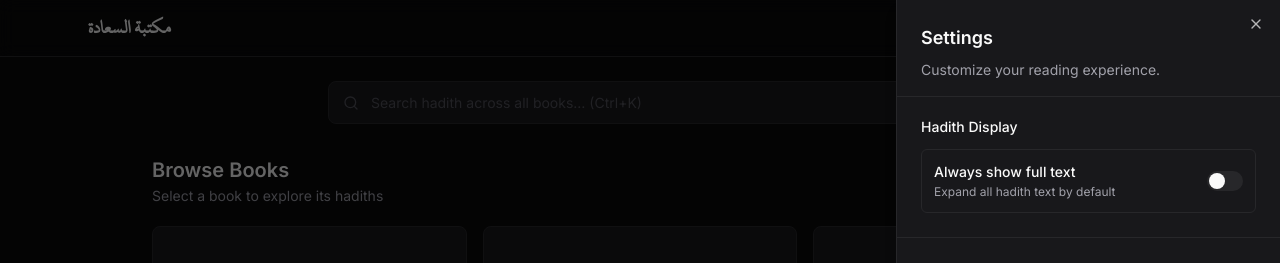
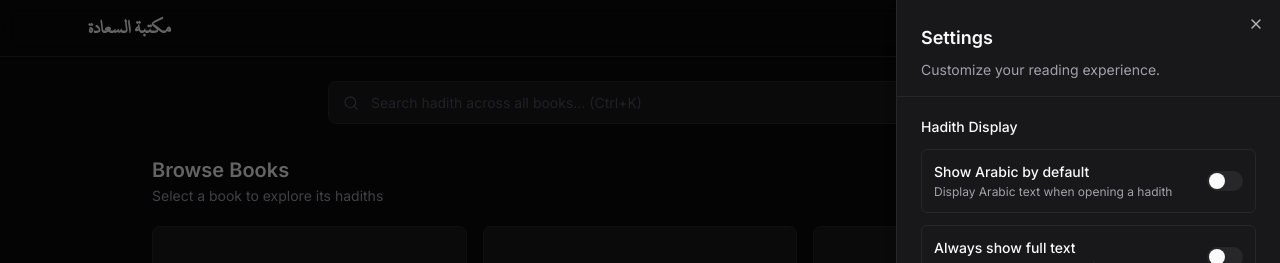
Before and after one commit to MMZaini/saadah-library, a Next.js app: page / in a window 1280 px wide. Both pictures are taken after a click on the button "Settings". Shown: the top 263 px of the page. Built offline with nearby package versions, Linux system fonts and the light colour scheme; grey boxes are pictures that could not be loaded.

Commit message:
arabic by default option

```diff
--- a/components/HadithCard.tsx
+++ b/components/HadithCard.tsx
@@ -150,13 +150,16 @@ const HadithCard = ({
   showNotesToggle = false,
   notesVisible = false,
   onToggleNotes,
-  showArabicByDefault = false,
+  showArabicByDefault,
   highlightQuery,
 }: HadithCardProps) => {
   const { settings } = useSettings()
   const { addBookmark, removeBookmark, isBookmarked } = useBookmarks()
 
-  const [showArabic, setShowArabic] = useState(showArabicByDefault)
+  // Resolve initial Arabic visibility: explicit prop wins, otherwise use the global setting
+  const resolvedArabicDefault = showArabicByDefault ?? settings.defaultLanguage === 'arabic'
+
+  const [showArabic, setShowArabic] = useState(resolvedArabicDefault)
   const [expanded, setExpanded] = useState(settings.alwaysShowFullHadith)
   const [arabicExpanded, setArabicExpanded] = useState(true)
   const arabicRef = useRef<HTMLDivElement | null>(null)
@@ -170,8 +173,8 @@ const HadithCard = ({
   }, [settings.alwaysShowFullHadith])
 
   useEffect(() => {
-    setShowArabic(showArabicByDefault)
-  }, [showArabicByDefault])
+    setShowArabic(showArabicByDefault ?? settings.defaultLanguage === 'arabic')
+  }, [showArabicByDefault, settings.defaultLanguage])
 
   // Memoize text processing
   const { englishText, arabicText, isLongText } = useMemo(() => {
--- a/components/SearchInterface.tsx
+++ b/components/SearchInterface.tsx
@@ -225,7 +225,8 @@ export default function SearchInterface({
 
   const isArabicSearch = useMemo(() => isArabicQuery(searchQuery), [searchQuery])
   const showArabicDefault = useMemo(
-    () => (hadith: Hadith) => isArabicSearch && Boolean(hadith.arabicText),
+    () => (hadith: Hadith) =>
+      (isArabicSearch && Boolean(hadith.arabicText)) ? true : undefined,
     [isArabicSearch],
   )
 
--- a/components/SettingsSidebar.tsx
+++ b/components/SettingsSidebar.tsx
@@ -38,6 +38,20 @@ export default function SettingsSidebar() {
           {/* Hadith Display */}
           <section className="space-y-3">
             <h3 className="text-sm font-medium text-foreground">Hadith Display</h3>
+            <label className="flex cursor-pointer items-center justify-between gap-3 rounded-md border border-border px-3 py-3">
+              <div className="min-w-0 flex-1">
+                <p className="text-sm font-medium text-foreground">Show Arabic by default</p>
+                <p className="mt-0.5 text-xs text-foreground-muted">
+                  Display Arabic text when opening a hadith
+                </p>
+              </div>
+              <Switch
+                checked={settings.defaultLanguage === 'arabic'}
+                onCheckedChange={(checked) =>
+                  updateSettings({ defaultLanguage: checked ? 'arabic' : 'english' })
+                }
+              />
+            </label>
             <label className="flex cursor-pointer items-center justify-between gap-3 rounded-md border border-border px-3 py-3">
               <div className="min-w-0 flex-1">
                 <p className="text-sm font-medium text-foreground">Always show full text</p>
--- a/lib/settings-context.tsx
+++ b/lib/settings-context.tsx
@@ -20,6 +20,7 @@ type Settings = {
   arabicFontSize: number // slider percentage (100 = default). Actual CSS = value × 1.485
   englishFontSize: number // percentage (100 = 100% = default)
   alwaysShowFullHadith: boolean // whether to show full hadith text by default
+  defaultLanguage: 'english' | 'arabic' // which language to show on hadith open
 }
 
 type SettingsContextType = {
@@ -38,6 +39,7 @@ const defaultSettings: Settings = {
   arabicFontSize: 100,
   englishFontSize: 100,
   alwaysShowFullHadith: false, // false = collapsed by default (current behavior)
+  defaultLanguage: 'english', // english = show English by default (new users)
 }
 
 const SettingsContext = createContext<SettingsContextType | null>(null)
```
